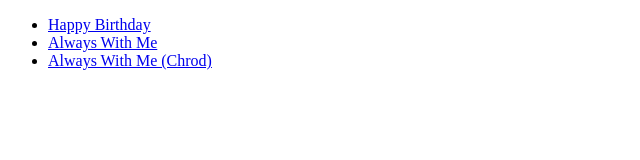
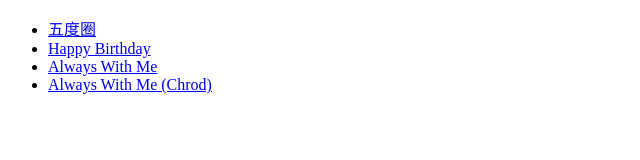
Before and after one commit to MiterMe/miterme.github.io, a plain HTML site: page index.html in a window 1280 px wide. Shown: the whole page, without its empty margins (0-640 px from the left). Drawn offline with Linux system fonts and the light colour scheme.

Commit message:
add fifths link

```diff
--- a/index.html
+++ b/index.html
@@ -10,6 +10,7 @@
 
 <body>
     <ul>
+        <li><a href="fifths/index.html">五度圈</a></li>
         <li><a href="notation.html?name=happy_birthday">Happy Birthday</a></li>
         <li><a href="notation.html?name=always_with_me">Always With Me</a></li>
         <li><a href="notation.html?name=always_with_me_chrod">Always With Me (Chrod)</a></li>
```
